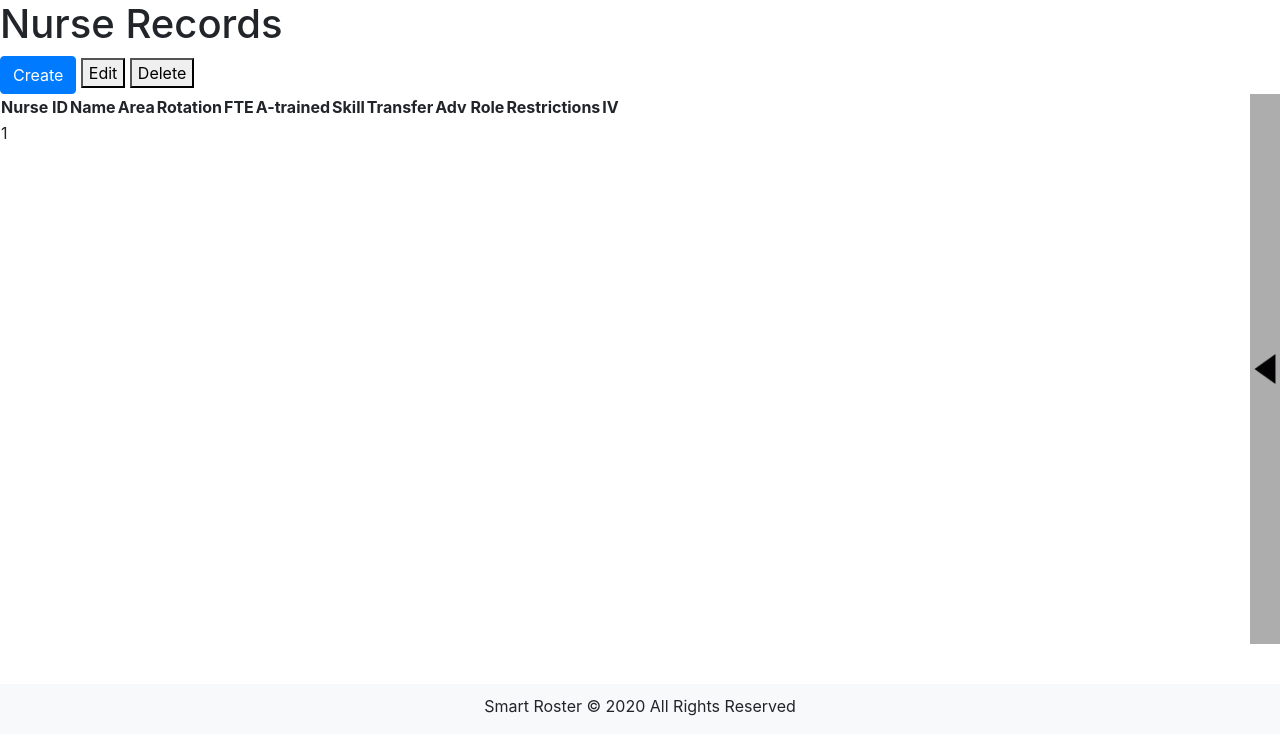
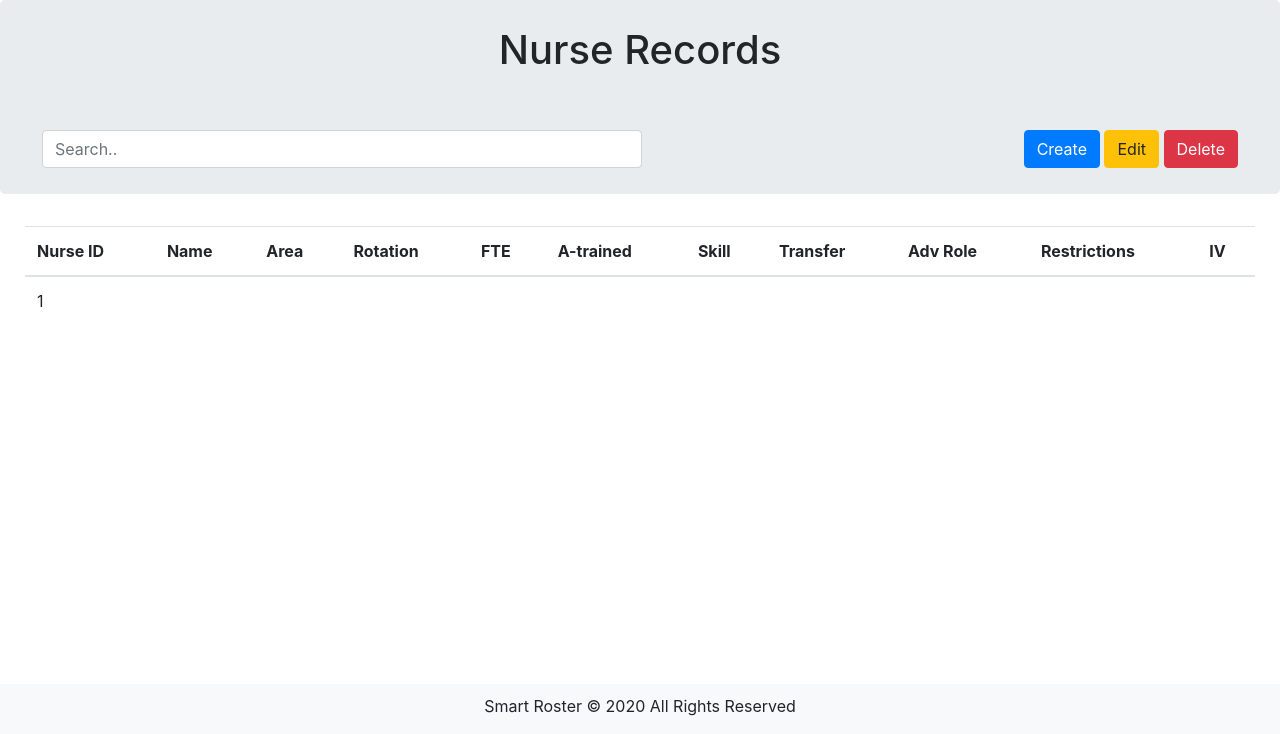
Before and after one commit to jho53/smart-roster-schedule, a Flask app: page /nurseRecords in a window 1280 px wide. Shown: the part 66-800 px from the top of the page. Run offline with Flask 2, Linux system fonts and the light colour scheme; the visitor is signed in with stand-in values (Sample User, id 1); tables that the repository leaves empty or names only in its code hold one stand-in row (values such as "Sample post"); some libraries are stand-ins or nearby versions.

Commit message:
Nurse records CSS started

```diff
--- a/code/static/style.css
+++ b/code/static/style.css
@@ -145,3 +145,24 @@ body {
 }
 
 /* End of Quick-links */
+
+/* Records Pages */
+
+.jumbotron-content {
+  padding: 10px 10px 10px 10px;
+  text-align: center;
+  /* border: 5px solid; */
+}
+
+.table-searchbar {
+  width: 600px;
+  /* border: 5px solid; */
+}
+
+.table-content {
+  margin: 25px 25px 25px 25px;
+  /* border: 5px solid; */
+}
+
+
+/* End of Record Pages */
--- a/code/templates/Records/nurseRecord.html
+++ b/code/templates/Records/nurseRecord.html
@@ -4,14 +4,32 @@
 
 <!--Content Here-->
 <div>
+    <div class="jumbotron py-3">
+        <div class="jumbotron-content">
             <h1>Nurse Records</h1>
-    <button type="button" class="btn btn-primary" data-toggle="modal" data-target="#exampleModalCenter">
+            <br><br>
+            <div class="container-fluid">
+                <div class="row">
+                    <div class="table-searchbar">
+                        <input class="form-control" id="myInput" type="text" placeholder="Search.." onkeyup="">
+                    </div>
+                    <!-- Extra div for center of row -->
+                    <div class="col-sm"></div>
+                    <div class="col-">
+                        <button type="button" class="btn btn-primary" data-toggle="modal"
+                            data-target="#exampleModalCenter">
                             Create
                         </button>
-    <button>Edit</button>
-    <button>Delete</button>
+                        <button class="btn btn-warning">Edit</button>
+                        <button class="btn btn-danger">Delete</button>
+                    </div>
+                </div>
+            </div>
+        </div>
+    </div>
+    <div class="table-content">
         <!--Table-->
-    <table>
+        <table class="table">
             <thead>
                 <tr>
                     <th>Nurse ID</th>
@@ -69,9 +87,11 @@
             </tbody>
         </table>
     </div>
+</div>
 
 <!-- Modal -->
-  <div class="modal fade" id="exampleModalCenter" tabindex="-1" role="dialog" aria-labelledby="exampleModalCenterTitle" aria-hidden="true">
+<div class="modal fade" id="exampleModalCenter" tabindex="-1" role="dialog" aria-labelledby="exampleModalCenterTitle"
+    aria-hidden="true">
     <div class="modal-dialog modal-dialog-centered" role="document">
         <div class="modal-content">
             <div class="modal-header">
@@ -83,35 +103,45 @@
             <div class="modal-body">
                 <form action="/nurseRecords" method="post">
                     <p>
-                    <input id="nurse_name" name="nurse_name" required="" size="32" type="text" value="" placeholder="name"><br>
+                        <input id="nurse_name" name="nurse_name" required="" size="32" type="text" value=""
+                            placeholder="name"><br>
                     </p>
                     <p>
-                    <input id="nurse_area" name="nurse_area" required="" size="32" type="text" value=""placeholder="nurse_area"><br>
+                        <input id="nurse_area" name="nurse_area" required="" size="32" type="text" value=""
+                            placeholder="nurse_area"><br>
                     </p>
                     <p>
-                    <input id="nurse_rotation" name="nurse_rotation" required="" size="32" type="text" value=""placeholder="nurse_rotation"><br>
+                        <input id="nurse_rotation" name="nurse_rotation" required="" size="32" type="text" value=""
+                            placeholder="nurse_rotation"><br>
                     </p>
                     <p>
-                    <input id="nurse_fte" name="nurse_fte" required="" size="32" type="text" value=""placeholder="nurse_fte"><br>
+                        <input id="nurse_fte" name="nurse_fte" required="" size="32" type="text" value=""
+                            placeholder="nurse_fte"><br>
                     </p>
                     <p>
-                    <input id="nurse_a_trained" name="nurse_a_trained" required="" size="32" type="number" value=""placeholder="nurse_a_trained"><br>
+                        <input id="nurse_a_trained" name="nurse_a_trained" required="" size="32" type="number" value=""
+                            placeholder="nurse_a_trained"><br>
                     </p>
                     <p>
                         Nurse skill
-                    <input id="nurse_skill" name="nurse_skill" required="" size="32" type="number" value=""placeholder="nurse_skill"><br>
+                        <input id="nurse_skill" name="nurse_skill" required="" size="32" type="number" value=""
+                            placeholder="nurse_skill"><br>
                     </p>
                     <p>
-                    <input id="nurse_transfer" name="nurse_transfer" required="" size="32" type="number" value=""placeholder="nurse_transfer"><br>
+                        <input id="nurse_transfer" name="nurse_transfer" required="" size="32" type="number" value=""
+                            placeholder="nurse_transfer"><br>
                     </p>
                     <p>
-                    <input id="nurse_adv_role" name="nurse_adv_role" required="" size="32" type="text" value=""placeholder="nurse_adv_role"><br>
+                        <input id="nurse_adv_role" name="nurse_adv_role" required="" size="32" type="text" value=""
+                            placeholder="nurse_adv_role"><br>
                     </p>
                     <p>
-                    <input id="nurse_restrictions" name="nurse_restrictions" required="" size="32" type="number" value=""placeholder="nurse_restrictions"><br>
+                        <input id="nurse_restrictions" name="nurse_restrictions" required="" size="32" type="number"
+                            value="" placeholder="nurse_restrictions"><br>
                     </p>
                     <p>
-                    <input id="nurse_iv" name="nurse_iv" required="" size="32" type="number" value=""placeholder="nurse_iv"><br>
+                        <input id="nurse_iv" name="nurse_iv" required="" size="32" type="number" value=""
+                            placeholder="nurse_iv"><br>
                     </p>
                     <br>
                     <input id="submit" name="submit" type="submit" value="Create">
--- a/code/templates/base.html
+++ b/code/templates/base.html
@@ -37,24 +37,14 @@
         <a href="javascript:void(0)" class="closebtn" onclick="closeSidebar()">&times;</a>
         <div id="sidebarContent" class="sidebar-content">
             <a href="/nurseRecords"><img class="sidebar-icons" src="/images/nurse-records-icon.png">Nurse Records</a>
-            <a href="/patientRecords"><img class="sidebar-icons" src="/images/patient-records-icon.png">Patient Records</a>
-            <a href="#"><img class="sidebar-icons" src="/images/clinical-area-assignment-icon.png">Clinical Area Assignment</a>
+            <a href="/patientRecords"><img class="sidebar-icons" src="/images/patient-records-icon.png">Patient
+                Records</a>
+            <a href="#"><img class="sidebar-icons" src="/images/clinical-area-assignment-icon.png">Clinical Area
+                Assignment</a>
             <a href="#"><img class="sidebar-icons" src="/images/patient-assignment-icon.png">Patient Assignment</a>
             <a href="#"><img class="sidebar-icons" src="/images/past-assignments-icon.png">Past Assignments</a>
             <a href="/settings"><img class="sidebar-icons" src="/images/settings-icon.png">Settings</a>
             <a href="/logout"><img class="sidebar-icons" src="/images/logout-icon.png">Logout</a>
-        </div>
-    </div>
-
-    <div id="quickLinks" class="quick-links" onclick="toggleQuicklinks()">
-        <div class="quick-link-tab-container">
-            <img id="quickLinksIcon" class="quick-link-tab-icon" src="/images/quicklinks-icon.png">
-        </div>
-        <div id="quicklinksContent" class="quick-links-content">
-            <a href=""><img class="quick-link-icons" src="/images/add-patient-icon.png"><br>Add Patient</a>
-            <a href=""><img class="quick-link-icons" src="/images/add-nurse-icon.png"><br>Add Nurse</a>
-            <a href=""><img class="quick-link-icons" src="/images/print-icon.png"><br>Print Current<br>CA Sheet</a>
-            <a href=""><img class="quick-link-icons" src="/images/print-icon.png"><br>Print Current<br>P/N Sheet</a>
         </div>
     </div>
 
@@ -80,25 +70,6 @@
             document.getElementById("sidebarContent").style.opacity = "0";
             document.getElementById("mainSidebar").style.width = "0";
         }
-
-        function toggleQuicklinks() {
-            var quickLinks = document.getElementById("quickLinks");
-            var quickLinksContent = document.getElementById("quicklinksContent");
-            var quickLinksIcon = document.getElementById("quickLinksIcon");
-
-            if (quickLinks.style.width == "200px") {
-                quickLinks.style.width = "30px";
-                quickLinksContent.style.opacity = "0";
-                quickLinksContent.style.visibility = "hidden";
-                quickLinksIcon.style.transform =  "translate(0%, -50%) scalex(1)";
-            }
-            else {
-                quickLinks.style.width = "200px";
-                quickLinksContent.style.visibility = "visible";
-                quickLinksContent.style.opacity = "1";
-                quickLinksIcon.style.transform =  "translate(0%, -50%) scalex(-1)";
-            }
-        }
     </script>
 
 </body>
```
Also changed, not shown: code/templates/mainPage.html (+32 -8 lines). Lines whose indentation alone changed are shown as unchanged.
